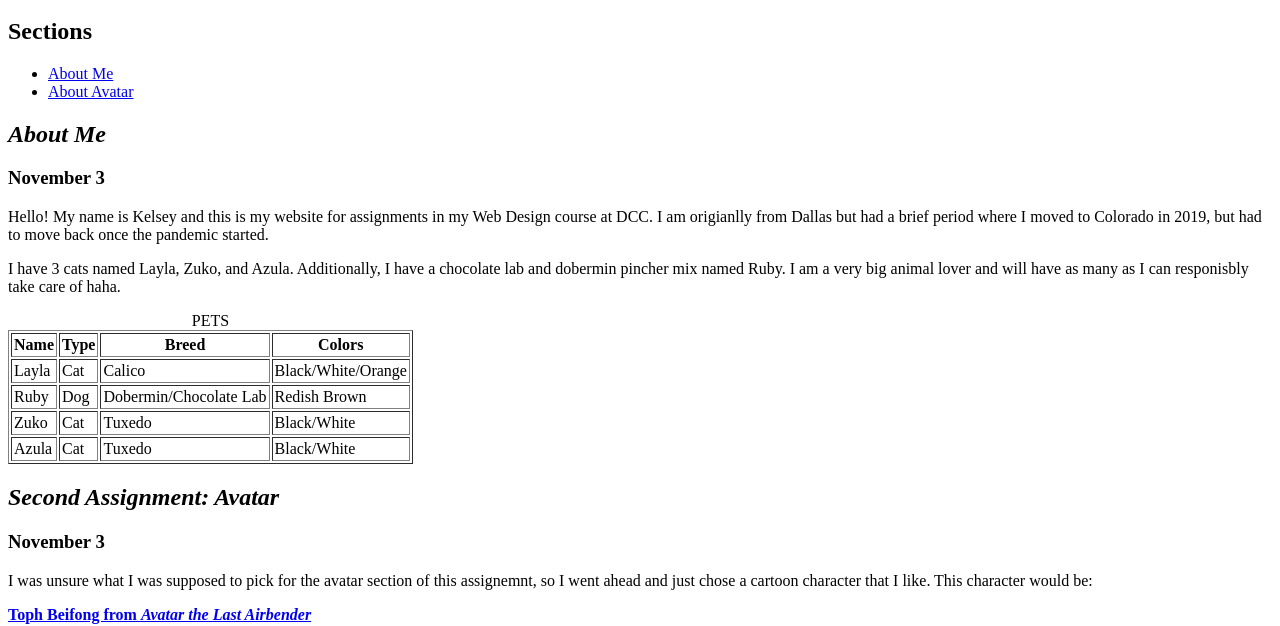
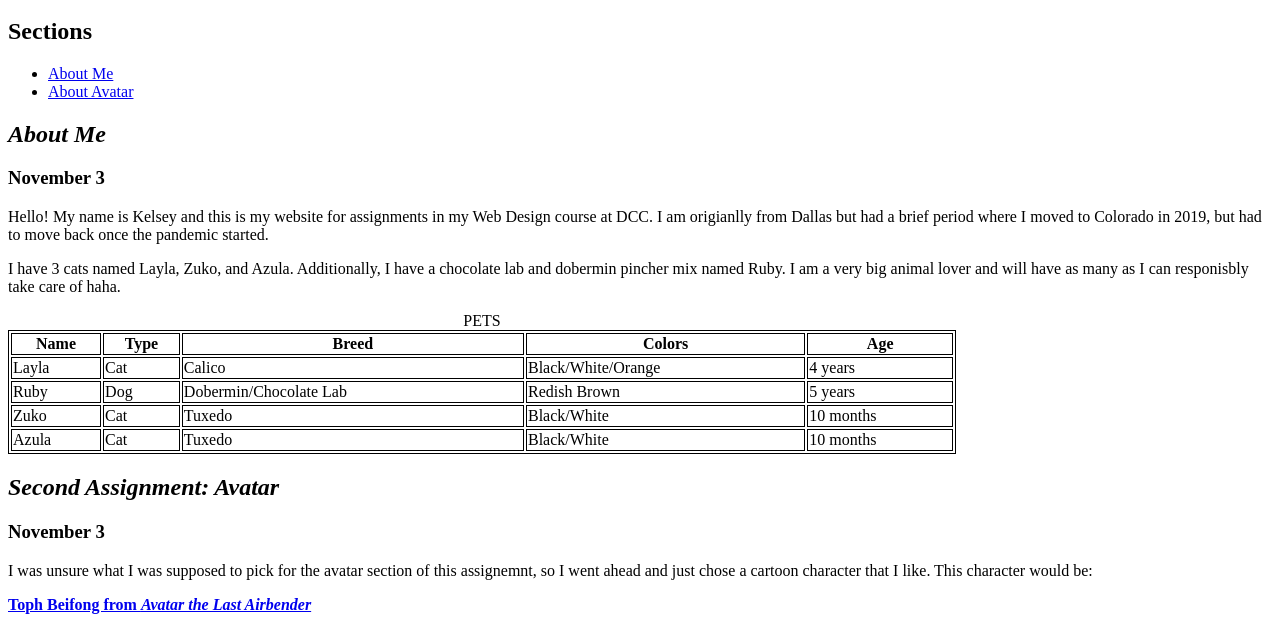
Before and after one commit to kvdetienne/web_design, a plain HTML site: page css/about-us.html in a window 1280 px wide. Shown: the part 183-809 px from the top of the page. Drawn offline with Linux system fonts and the light colour scheme.

Commit message:
add css to tables

```diff
--- a/css/about-us.html
+++ b/css/about-us.html
@@ -2,6 +2,11 @@
 <html lang="en">
     <header>
         <title>about-us</title>
+        <style>
+            table,th,td{
+                border: 1px solid black;
+            }
+        </style>
     </header>
 
     <body>
@@ -32,7 +37,7 @@
                 </p>
                 <p>I have 3 cats named Layla, Zuko, and Azula. Additionally, I have a chocolate lab and dobermin pincher mix named Ruby. I am a very big animal lover and will have as many as I can responisbly take care of haha.</p>
 
-                <table border="1" cellspacing ="2" cellpadding="2">
+                <table style="width:75%">
                     <caption>PETS</caption>
                     <tbody>
                         <tr>
@@ -40,30 +45,35 @@
                             <th>Type</th>
                             <th>Breed</th>
                             <th>Colors</th>
+                            <th>Age</th>
                         </tr>
                         <tr>
                             <td>Layla</td>
                             <td>Cat</td>
                             <td>Calico</td>
                             <td>Black/White/Orange</td>
+                            <td>4 years</td>
                         </tr>
                         <tr>
                             <td>Ruby</td>
                             <td>Dog</td>
                             <td>Dobermin/Chocolate Lab</td>
                             <td>Redish Brown</td>
+                            <td>5 years</td>
                         </tr>
                         <tr>
                             <td>Zuko</td>
                             <td>Cat</td>
                             <td>Tuxedo</td>
                             <td>Black/White</td>
+                            <td>10 months</td>
                         </tr>
                         <tr>
                             <td>Azula</td>
                             <td>Cat</td>
                             <td>Tuxedo</td>
                             <td>Black/White</td>
+                            <td>10 months</td>
                         </tr>
                     </tbody>
                 </table>
```
Also changed, not shown: index.html (+11 -1 lines).
